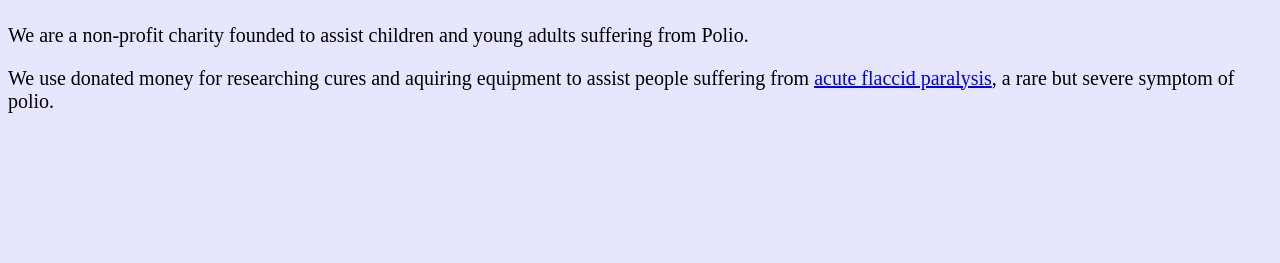
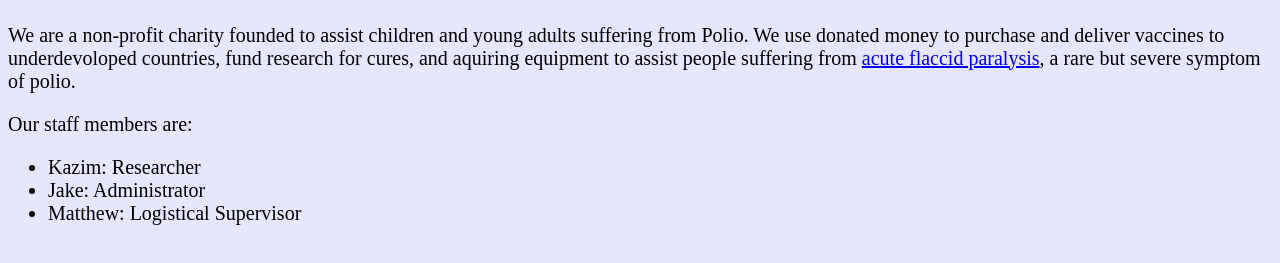
Before and after one commit to JakeCortez/websiteproject20140813, a plain HTML site: page about.html in a window 1280 px wide. Shown: the part 77-340 px from the top of the page. Drawn offline with Linux system fonts and the light colour scheme.

Commit message:
updated about.html

```diff
--- a/about.html
+++ b/about.html
@@ -10,10 +10,14 @@
     <h1 style="text-align: center">
         About Us
     </h1>
-    <p>We are a non-profit charity founded to assist children and young adults suffering from Polio.</p>
-    <p>We use donated money for researching cures and aquiring equipment to assist people suffering from <a href="http://en.wikipedia.org/wiki/Flaccid_paralysis#Polio">acute flaccid paralysis</a>,
+    <p>We are a non-profit charity founded to assist children and young adults suffering from Polio.  We use donated money to purchase and deliver vaccines to underdevoloped countries, fund research for cures, and aquiring equipment to assist people suffering from <a href="http://en.wikipedia.org/wiki/Flaccid_paralysis#Polio">acute flaccid paralysis</a>,
 a rare but severe symptom of polio. </p>
-
+    <p>Our staff members are:</p>
+    <ul>
+        <li>Kazim: Researcher</li>
+        <li>Jake: Administrator</li>
+        <li>Matthew: Logistical Supervisor</li>
+    </ul>
 
 </body>
 </html>
```
